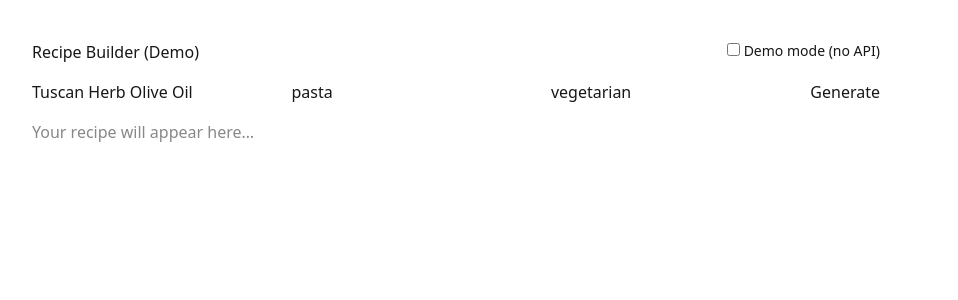
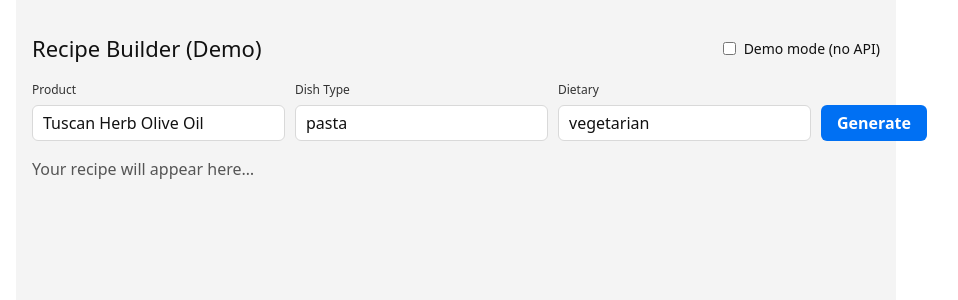
Before and after one commit to SlipWilly/5.41, a Next.js app: page / in a window 1280 px wide. Shown: the top 300 px of the page, without its empty margins (184-1142 px from the left). Built offline with nearby package versions, Linux system fonts and the light colour scheme.

Commit message:
Update page.tsx

```diff
--- a/app/page.tsx
+++ b/app/page.tsx
@@ -87,76 +87,156 @@ export default function Home() {
   }
 
   return (
-    <main style={{ maxWidth: 880, margin: "40px auto", fontFamily: "system-ui", padding: "0 16px" }}>
-      <header style={{ display: "flex", justifyContent: "space-between", marginBottom: 16 }}>
-        <h1>Recipe Builder (Demo)</h1>
-        <label style={{ fontSize: 14 }}>
+    <main
+      style={{
+        maxWidth: 880,
+        margin: "0 auto",
+        fontFamily: "system-ui, -apple-system, Segoe UI, Roboto, Helvetica, Arial, sans-serif",
+        padding: "32px 16px 64px",
+        color: "#111",            // force readable text
+        background: "#f4f4f4",    // light backdrop for contrast
+        minHeight: "100vh",
+      }}
+    >
+      <header style={{
+        display: "flex",
+        justifyContent: "space-between",
+        alignItems: "center",
+        marginBottom: 16
+      }}>
+        <h1 style={{ margin: 0, fontSize: 22 }}>Recipe Builder (Demo)</h1>
+        <label style={{ fontSize: 14, display: "flex", alignItems: "center", gap: 8 }}>
           <input
             type="checkbox"
             checked={demoMode}
             onChange={(e) => setDemoMode(e.target.checked)}
-          />{" "}
+          />
           Demo mode (no API)
         </label>
       </header>
 
       <form
         onSubmit={submit}
-        style={{ display: "grid", gap: 10, gridTemplateColumns: "1fr 1fr 1fr auto", marginBottom: 16 }}
+        style={{
+          display: "grid",
+          gap: 10,
+          gridTemplateColumns: "1fr 1fr 1fr auto",
+          alignItems: "end",
+          marginBottom: 16,
+        }}
       >
+        <div style={{ display: "grid", gap: 6 }}>
+          <label style={{ fontSize: 12, color: "#333" }}>Product</label>
           <input
             value={product}
             onChange={(e) => setProduct(e.target.value)}
             placeholder="Product"
+            style={{
+              height: 36, padding: "0 10px", borderRadius: 6,
+              border: "1px solid #d9d9d9", background: "#fff", color: "#111"
+            }}
           />
+        </div>
+
+        <div style={{ display: "grid", gap: 6 }}>
+          <label style={{ fontSize: 12, color: "#333" }}>Dish Type</label>
           <input
             value={dishType}
             onChange={(e) => setDishType(e.target.value)}
             placeholder="Dish Type"
+            style={{
+              height: 36, padding: "0 10px", borderRadius: 6,
+              border: "1px solid #d9d9d9", background: "#fff", color: "#111"
+            }}
           />
+        </div>
+
+        <div style={{ display: "grid", gap: 6 }}>
+          <label style={{ fontSize: 12, color: "#333" }}>Dietary</label>
           <input
             value={dietary}
             onChange={(e) => setDietary(e.target.value)}
             placeholder="Dietary"
+            style={{
+              height: 36, padding: "0 10px", borderRadius: 6,
+              border: "1px solid #d9d9d9", background: "#fff", color: "#111"
+            }}
           />
-        <button type="submit" disabled={loading}>
+        </div>
+
+        <button
+          type="submit"
+          disabled={loading}
+          style={{
+            height: 36,
+            padding: "0 16px",
+            borderRadius: 6,
+            border: "none",
+            background: loading ? "#6aa8ff" : "#0070f3",
+            color: "#fff",
+            fontWeight: 600,
+            cursor: loading ? "default" : "pointer",
+          }}
+        >
           {loading ? "Generating…" : "Generate"}
         </button>
       </form>
 
       {err && (
-        <div style={{ background: "#ffe8e8", padding: 12, borderRadius: 8, marginBottom: 12 }}>
+        <div style={{
+          background: "#ffe8e8",
+          color: "#b00020",
+          padding: 12,
+          borderRadius: 8,
+          marginBottom: 12,
+          border: "1px solid #f5c2c2",
+        }}>
           {err}
         </div>
       )}
 
       {recipe ? (
-        <article style={{ background: "#f9f9f9", padding: 16, borderRadius: 8 }}>
-          <h2 style={{ marginTop: 0 }}>{recipe.title}</h2>
+        <article
+          style={{
+            background: "#ffffff",
+            color: "#222",
+            padding: 20,
+            borderRadius: 12,
+            border: "1px solid #e6e6e6",
+            boxShadow: "0 2px 8px rgba(0,0,0,0.06)",
+          }}
+        >
+          <h2 style={{ marginTop: 0, marginBottom: 12 }}>{recipe.title}</h2>
 
-          <h3>Ingredients</h3>
-          <ul>
+          <h3 style={{ marginBottom: 6 }}>Ingredients</h3>
+          <ul style={{ marginTop: 0, paddingLeft: 18, lineHeight: 1.6 }}>
             {recipe.ingredients.map((ing, i) => (
               <li key={i}>
-                {ing.quantity} {ing.item}
+                <span style={{ fontWeight: 600 }}>{ing.quantity}</span>{" "}
+                <span>{ing.item}</span>
               </li>
             ))}
           </ul>
 
-          <h3>Steps</h3>
-          <ol>
+          <h3 style={{ marginBottom: 6, marginTop: 18 }}>Steps</h3>
+          <ol style={{ marginTop: 0, paddingLeft: 18, lineHeight: 1.7 }}>
             {recipe.steps.map((s, i) => (
               <li key={i}>{s}</li>
             ))}
           </ol>
 
-          <h3>Pairing</h3>
-          <p>
+          <h3 style={{ marginBottom: 6, marginTop: 18 }}>Pairing</h3>
+          <p style={{ marginTop: 0 }}>
             <b>{recipe.pairing.product}:</b> {recipe.pairing.description}
           </p>
         </article>
       ) : (
-        !loading && !err && <p style={{ color: "#888" }}>Your recipe will appear here…</p>
+        !loading &&
+        !err && (
+          <p style={{ color: "#555", marginTop: 8 }}>
+            Your recipe will appear here…
+          </p>
+        )
       )}
     </main>
   );
```
Lines whose indentation alone changed are shown as unchanged.
